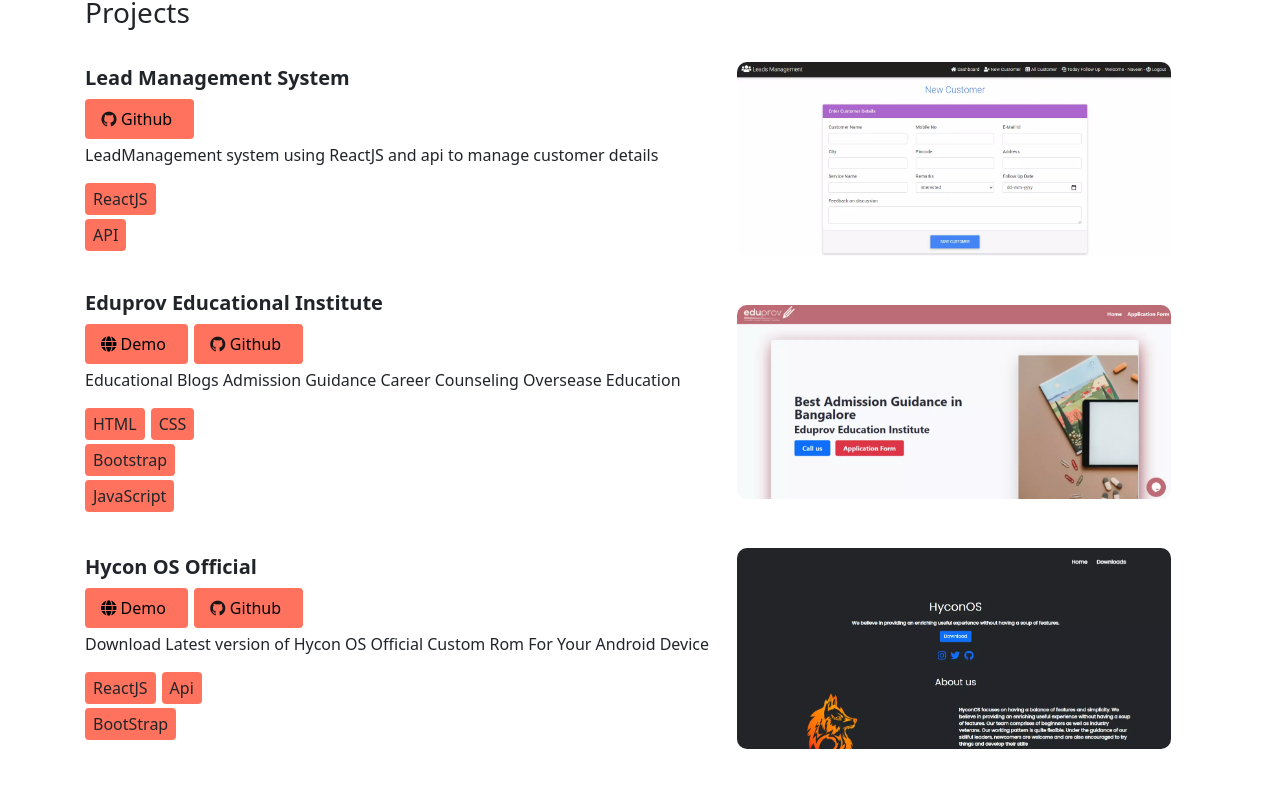
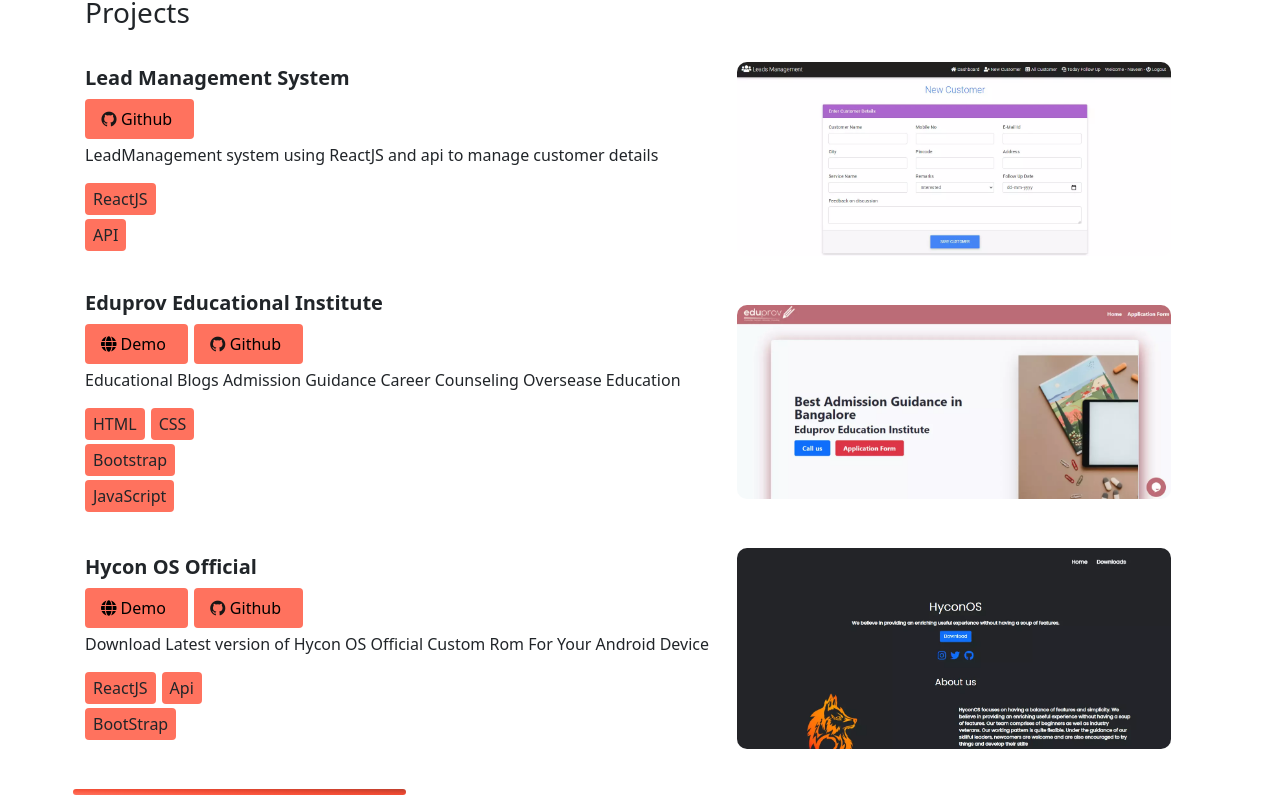
Before and after one commit to thephotogenicbug/Thephotogenicbug.tech-React-web-page, a React (Create React App) app: page /#/ in a window 1280 px wide. Shown: the part 1006-1817 px from the top of the page. Before the commit the page ends 1779 px from the top, so only its background shows below. Built offline with nearby package versions, Linux system fonts and the light colour scheme.

Commit message:
Change verification

```diff
--- a/src/Components/Home.js
+++ b/src/Components/Home.js
@@ -35,7 +35,9 @@
             </div>
             <div className="row">
               <Projects/>
-
+            </div>
+            <div className="row">
+            <Separator/>
             </div>
         </div>
         </div>
```
Also changed, not shown: src/App.js (+1 -1 lines).
